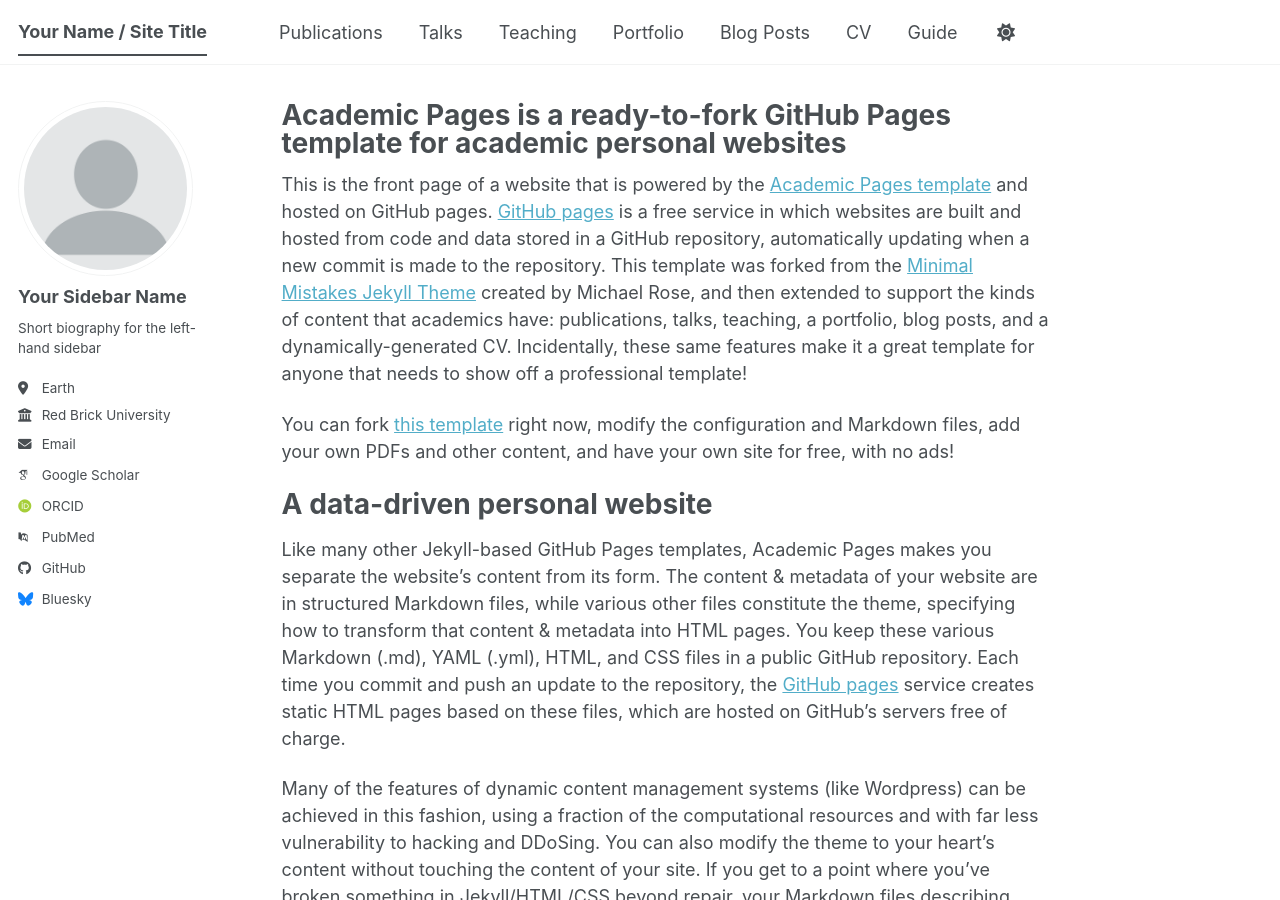
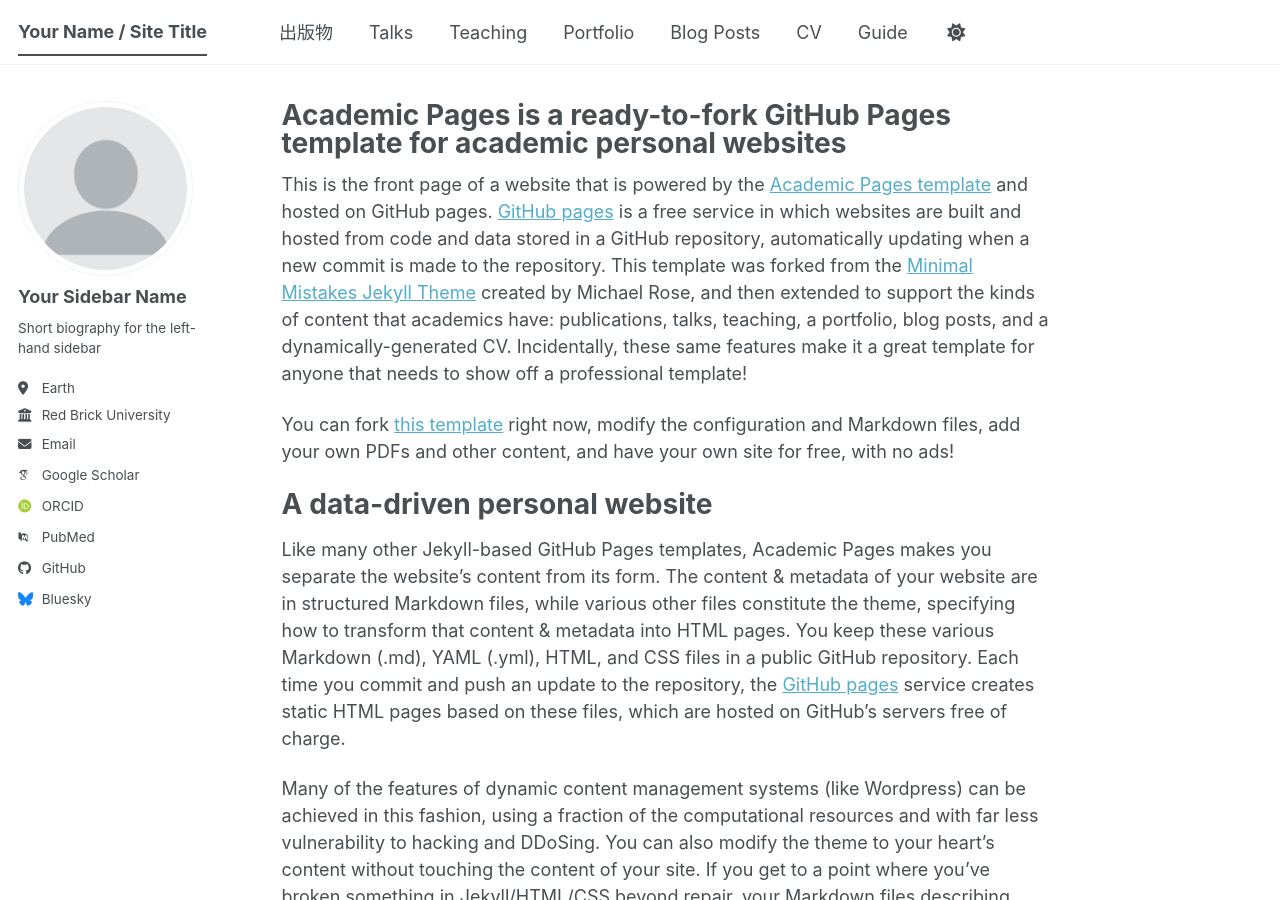
Before and after one commit to dhyt666/666, a Jekyll site: the page built from _pages/about.md, in a window 1280 px wide and 900 px high. Built offline with Jekyll 4.4.1, drawn with Linux system fonts in a browser that asks for light colours; some web fonts are replaced; a script bundle is joined from its source files by our own code; library files that are not in the unit come from our copies.

Commit message:
Translate 'Publications' title to Japanese

```diff
--- a/_data/navigation.yml
+++ b/_data/navigation.yml
@@ -8,7 +8,7 @@
 #      Markdown formatted page while the second is generated using JSON.
 
 main:
-  - title: "Publications"
+  - title: "出版物"
     url: /publications/
 
   - title: "Talks"
```
